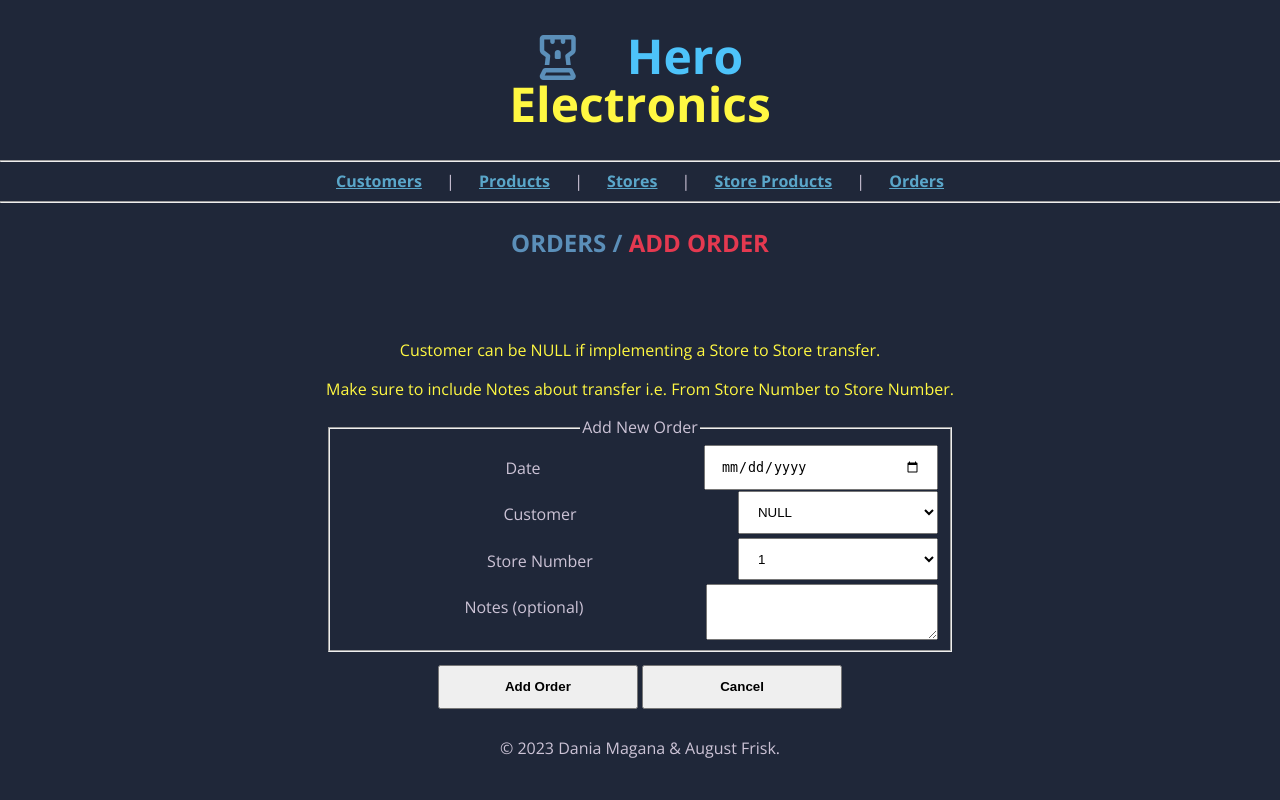
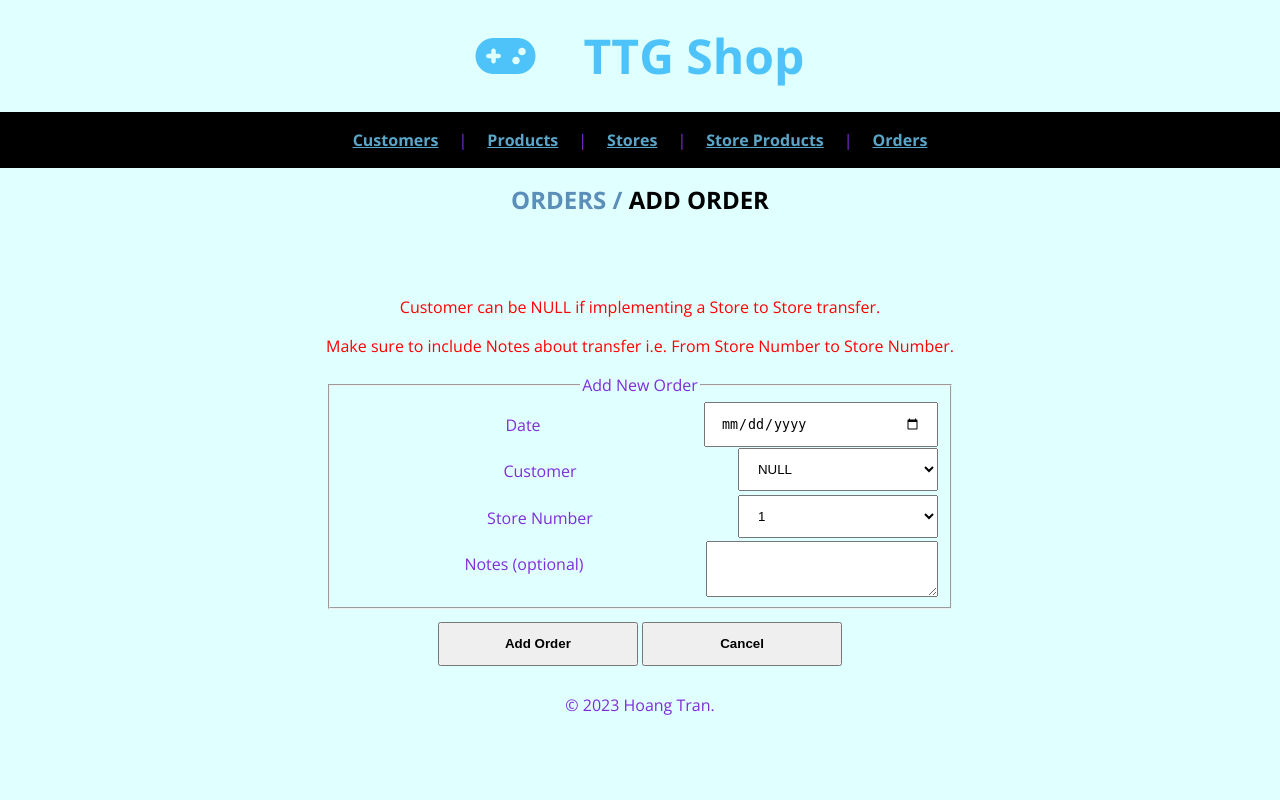
Before and after one commit to dekkov/database, a Flask app: page /add_orders in a window 1280 px wide. Run offline with Flask 3, Linux system fonts and the light colour scheme; data comes from the database, SQL or seed files in the repository; data that the repository does not hold is empty; some libraries are stand-ins or nearby versions.

Commit message:
Checking for error

```diff
--- a/app.py
+++ b/app.py
@@ -15,6 +15,8 @@ app.config["MYSQL_PASSWORD"] = "AYCwBI6Lac"
 app.config["MYSQL_DB"] = "sql3708445"
 app.config["MYSQL_CURSORCLASS"] = "DictCursor"
 
+SECRET_KEY = "TESTING"
+app.secret_key = str.encode(str(SECRET_KEY))
 
 PORT = os.environ.get("PORT")
 
@@ -66,7 +68,7 @@ def customers():
             data = cur.fetchall()
 
             try:
-                data[0]
+                data[1]
             except:
                 if customer_search == "":
                     flash("No results found for empty string.")
--- a/static/main.css
+++ b/static/main.css
@@ -3,14 +3,14 @@
 
 body {
     font-family: "Open Sans", sans-serif;
-    font-weight: 300;
-    line-height: 1.42em;
-    color: #CCC3D6;
-    background-color: #1F2739;
+    color: #7e2dda;
+    background-color: lightcyan;
     margin: auto;
     padding: auto;
     text-align: center;
     margin: auto;
+    font-weight: 300;
+    line-height: 1.42em;
 }
 
 h1 {
@@ -27,7 +27,7 @@ h2 {
     display: block;
     line-height: 1em;
     padding-bottom: 2em;
-    color: #E43950;
+    color: Black;
     text-decoration: none;
     text-transform: uppercase;
 }
@@ -41,7 +41,17 @@ h2 {
     color: #FFF842;
 }
 
+
+nav {
+    background-color: black;
+    height: 7vh;
+    display: flex;
+    justify-content: center;
+    align-items: center;
+}
+
 nav a {
+    text-align: center;
     font-weight: bold;
     font-size: 1em;
     color: #5aa6c9;
@@ -244,3 +255,7 @@ input[type="submit"]:hover {
     margin: 2% auto;
     font-weight: bold;
 }
+
+.warning {
+    color: red;
+}
--- a/templates/add_orders.j2
+++ b/templates/add_orders.j2
@@ -4,8 +4,8 @@
 {% block main_content %}
 
 <div>
-    <p class="yellow">Customer can be NULL if implementing a Store to Store transfer.</p>
-    <p class="yellow">Make sure to include Notes about transfer i.e. From Store Number to Store Number.</p>
+    <p class="warning">Customer can be NULL if implementing a Store to Store transfer.</p>
+    <p class="warning">Make sure to include Notes about transfer i.e. From Store Number to Store Number.</p>
 </div>
 
 <div id="add_order">
--- a/templates/base.j2
+++ b/templates/base.j2
@@ -6,10 +6,10 @@
         <meta charset="UTF-8" />
         <meta name="viewport" content="width=device-width" />
         <meta http-equiv="X-UA-Compatible" content="IE=edge" />
-        <meta name="description" content="Hero Electronics Database (Draft)" />
-        <meta name="author" content="Dania Magana, August Frisk" />
+        <meta name="description" content="GamePoint Database" />
+        <meta name="author" content="Hoang Tran" />
 
-        <title>Hero Electronics{% block title %}{% endblock %}</title>
+        <title>GamePoint{% block title %}{% endblock %}</title>
 
         <link rel="stylesheet" href="https://cdnjs.cloudflare.com/ajax/libs/font-awesome/6.4.0/css/all.min.css"
             integrity="sha512-iecdLmaskl7CVkqkXNQ/ZH/XLlvWZOJyj7Yy7tcenmpD1ypASozpmT/E0iPtmFIB46ZmdtAc9eNBvH0H/ZpiBw=="
@@ -21,13 +21,11 @@
     <body>
 
         <header>
-            <h1><i class="fa-regular fa-chess-rook blue"></i>Hero
+            <h1><i class="fa-solid fa-gamepad"></i>TTG Shop
                 <br />
-                <span class="yellow">Electronics</span>
             </h1>
         </header>
 
-        <hr />
 
         <nav>
             <a href="{{ url_for('customers') }}">Customers</a> | <a href="{{ url_for('products') }}">Products</a> | <a
@@ -35,7 +33,7 @@
             | <a href="{{ url_for('orders') }}">Orders</a>
         </nav>
 
-        <hr />
+
 
         <main>
 
@@ -50,7 +48,7 @@
         <footer>
 
             <div align="center">
-                <p>&copy; 2023 Dania Magana &amp; August Frisk.
+                <p>&copy; 2023 Hoang Tran.
                     {% block footer %}{% endblock %}
                 </p>
             </div>
--- a/templates/delete_customers.j2
+++ b/templates/delete_customers.j2
@@ -4,8 +4,8 @@
 {% block main_content %}
 
 <div>
-    <p class="yellow">Warning: The following action cannot be undone.</p>
-    <p class="yellow">Deleting a Customer associated with an Order will delete that Order as well as any Order Details associated with that Order.</p>
+    <p class="warning">Warning: The following action cannot be undone.</p>
+    <p class="warning">Deleting a Customer associated with an Order will delete that Order as well as any Order Details associated with that Order.</p>
 </div>
 
 <div id="delete_customer">
--- a/templates/delete_orders.j2
+++ b/templates/delete_orders.j2
@@ -4,8 +4,8 @@
 {% block main_content %}
 
 <div>
-    <p class="yellow">Warning: The following action cannot be undone.</p>
-    <p class="yellow">Deleting an Order associated with an Order Detail will delete that Order Detail.</p>
+    <p class="warning">Warning: The following action cannot be undone.</p>
+    <p class="warning">Deleting an Order associated with an Order Detail will delete that Order Detail.</p>
 </div>
 
 <div id="delete_order">
--- a/templates/delete_products.j2
+++ b/templates/delete_products.j2
@@ -4,8 +4,8 @@
 {% block main_content %}
 
 <div>
-    <p class="yellow">Warning: The following action cannot be undone.</p>
-    <p class="yellow">Deleting a Product associated with a Store Product or an Order Detail will delete that Store Product or Order Detail.</p>
+    <p class="warning">Warning: The following action cannot be undone.</p>
+    <p class="warning">Deleting a Product associated with a Store Product or an Order Detail will delete that Store Product or Order Detail.</p>
 </div>
 
 <div id="delete_product">
--- a/templates/delete_store_products.j2
+++ b/templates/delete_store_products.j2
@@ -4,7 +4,7 @@
 {% block main_content %}
 
 <div>
-    <p class="yellow">Warning: The following action cannot be undone.</p>
+    <p class="warning">Warning: The following action cannot be undone.</p>
 </div>
 
 <div id="delete_store_product">
--- a/templates/delete_stores.j2
+++ b/templates/delete_stores.j2
@@ -4,8 +4,8 @@
 {% block main_content %}
 
 <div>
-    <p class="yellow">Warning: The following action cannot be undone.</p>
-    <p class="yellow">Deleting a Store associated with a Store Product or an Order will delete that Store Product or Order as well as any Order Details associated with that Order.</p>
+    <p class="warning">Warning: The following action cannot be undone.</p>
+    <p class="warning">Deleting a Store associated with a Store Product or an Order will delete that Store Product or Order as well as any Order Details associated with that Order.</p>
 </div>
 
 <div id="delete_store">
--- a/templates/search_customers.j2
+++ b/templates/search_customers.j2
@@ -6,7 +6,7 @@
 {% if get_flashed_messages() %}
 <div id="flash_messages">
     {% for message in get_flashed_messages() %}
-    <p class="yellow">{{ message }}</p>
+    <p class="warning">{{ message }}</p>
     {% endfor %}
 </div>
 {% endif %}
```
Also changed, not shown: other parts of static/main.css (+13 -12 lines).
